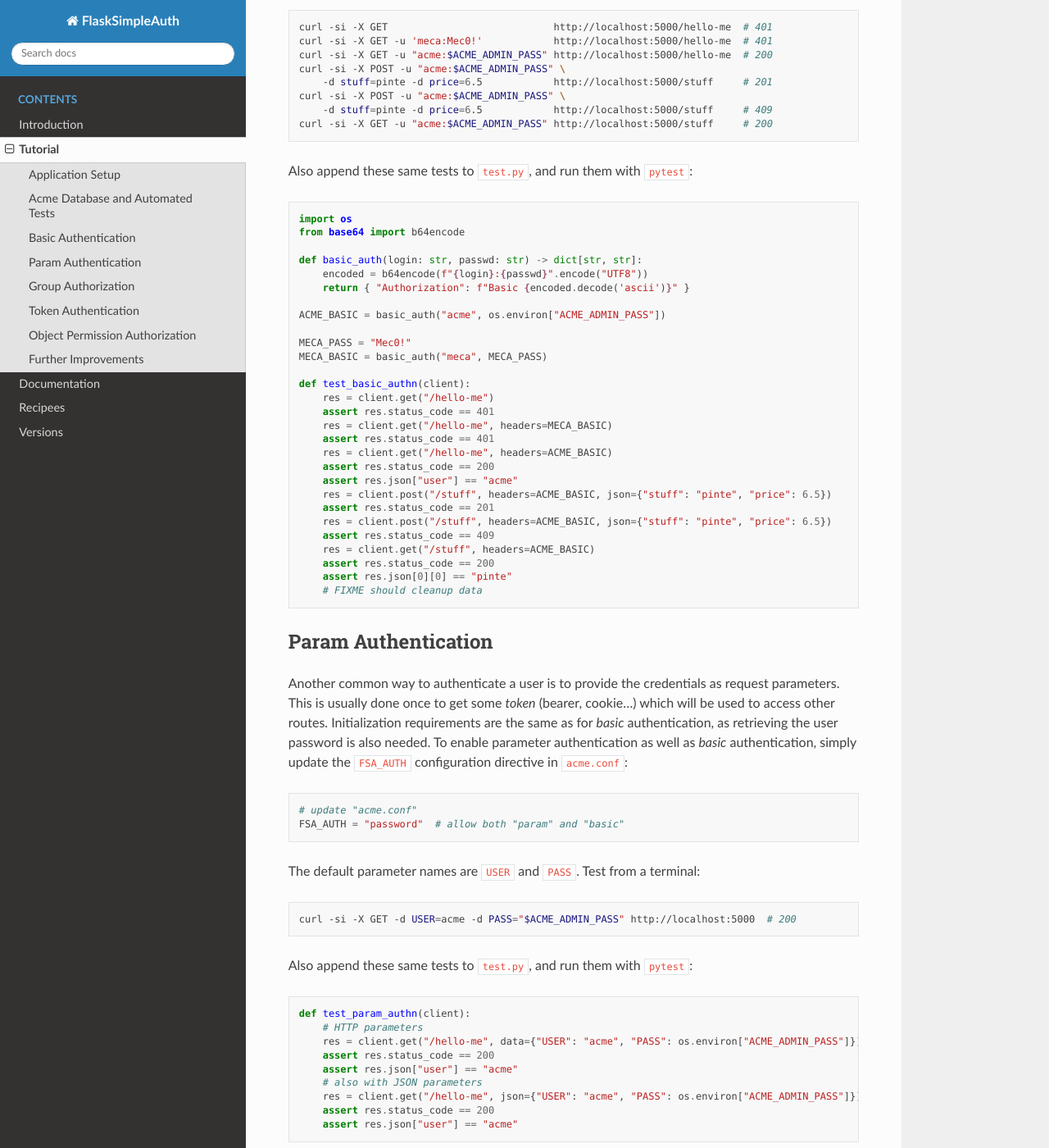
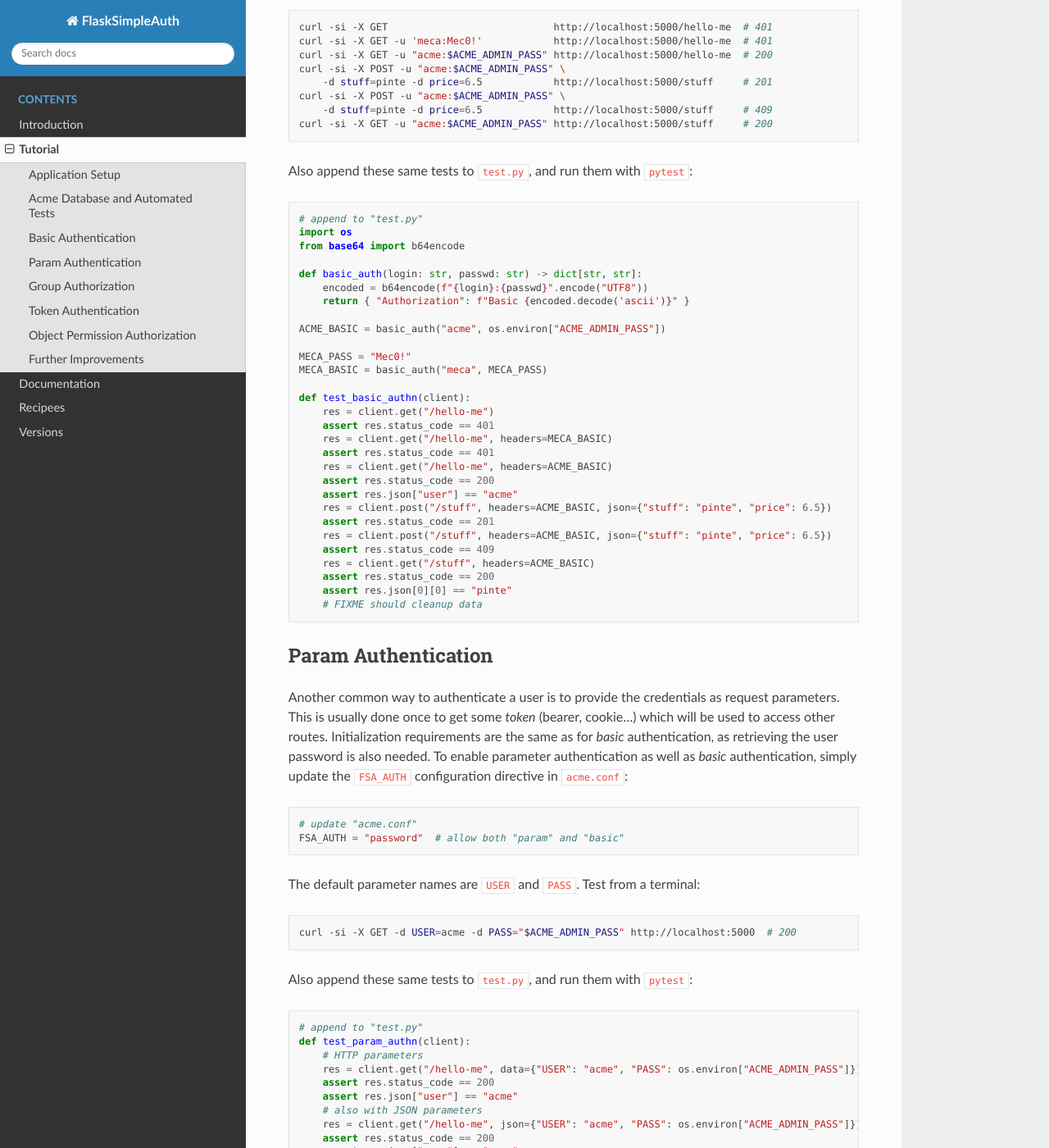
Before and after one commit to zx80/flask-simple-auth, a Sphinx documentation site: the page built from docs/TUTORIAL.md, in a window 1280 px wide and 1400 px high, scrolled down 5626 px. Shown: the whole window at 82% size. Built offline with Sphinx 7.4.7 and the Read the Docs theme 2.0.0, drawn with Linux system fonts in a browser that asks for light colours; pages that are not in the unit, such as notebooks, are missing from menus; some of the changed text lies outside the part shown.

Commit message:
add append comment for pytest as well

````diff
--- a/docs/TUTORIAL.md
+++ b/docs/TUTORIAL.md
@@ -318,6 +318,7 @@ curl -si -X GET -u "acme:$ACME_ADMIN_PASS" http://localhost:5000/stuff     # 200
 Also append these same tests to `test.py`, and run them with `pytest`:
 
 ```python
+# append to "test.py"
 import os
 from base64 import b64encode
 
@@ -374,6 +375,7 @@ curl -si -X GET -d USER=acme -d PASS="$ACME_ADMIN_PASS" http://localhost:5000  #
 Also append these same tests to `test.py`, and run them with `pytest`:
 
 ```python
+# append to "test.py"
 def test_param_authn(client):
     # HTTP parameters
     res = client.get("/hello-me", data={"USER": "acme", "PASS": os.environ["ACME_ADMIN_PASS"]})
@@ -439,6 +441,7 @@ curl -si -X GET -u 'meca:Mec0!' http://localhost:5000/hello-me    # 200
 Also append these same tests to `test.py`, and run them with `pytest`:
 
 ```python
+# append to "test.py"
 def test_group_authz(client):
     res = client.post("/user", headers=ACME_BASIC)
     assert res.status_code == 400
@@ -490,6 +493,7 @@ curl -si -X GET -H "Authorization: Bearer <put-the-token-value-here>" \
 Also append these same tests to `test.py`, and run them with `pytest`:
 
 ```python
+# append to "test.py"
 def test_token_authn(client):
     res = client.get("/token", headers=ACME_BASIC)
     assert res.status_code == 200
@@ -549,6 +553,7 @@ curl -si -X PATCH -u 'mace:Mac1!' \
 Also append these same tests to `test.py`, and run them with `pytest`:
 
 ```python
+# append to "test.py"
 MACE_PASS = "M@c1!"
 MACE_BASIC = basic_auth("mace", MACE_PASS)
 
@@ -591,6 +596,7 @@ curl -si -X POST -u "acme:$ACME_ADMIN_PASS" \
 Also append these same tests to `test.py`, and run them with `pytest`:
 
 ```python
+# append to "test.py"
 def test_weak_password(client):
     res = client.post("/user", headers=ACME_BASIC,
                       data={"login": "came", "password": "C@me", "email": "came@acme.org"})
````
